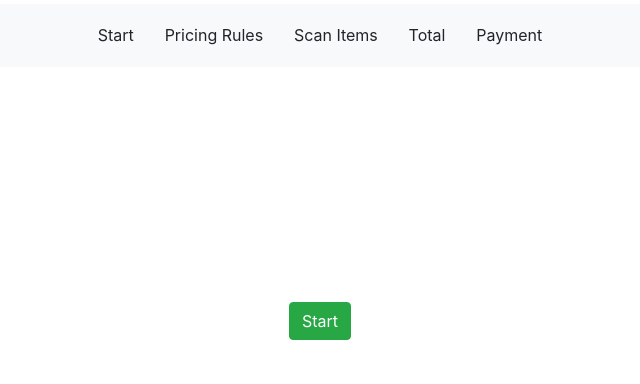
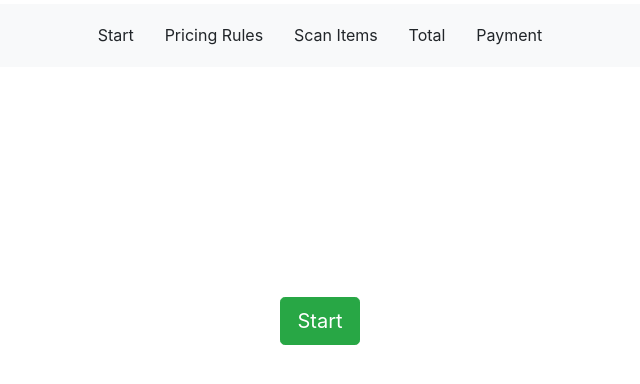
Before and after one commit to itismadalin/checkout-react-kata, a React (Create React App) app in the folder checkout-react-kata/: page / in a window 1280 px wide. Shown: the top 384 px of the page, without its empty margins (320-960 px from the left). Built offline with nearby package versions, Linux system fonts and the light colour scheme.

Commit message:
Test React testing library

```diff
--- a/checkout-react-kata/src/components/Start/Start.css
+++ b/checkout-react-kata/src/components/Start/Start.css
@@ -1,4 +1,4 @@
-.Button {
+.button {
     display: flex;
     flex-direction: row;
     justify-content: center;
--- a/checkout-react-kata/src/components/Start/Start.js
+++ b/checkout-react-kata/src/components/Start/Start.js
@@ -5,9 +5,9 @@ import Button from 'react-bootstrap/Button';
 
 const Start = () => {
   return (
-    <div className="Button">
+    <div className="button">
       <Link to="/pricingrules">
-      <Button variant="success">Start</Button>
+      <Button variant="success" size="lg">Start</Button>
       </Link>
     </div>
   );
```
Also changed, not shown: 1 other file (tests, documents, lock files or other folders).
